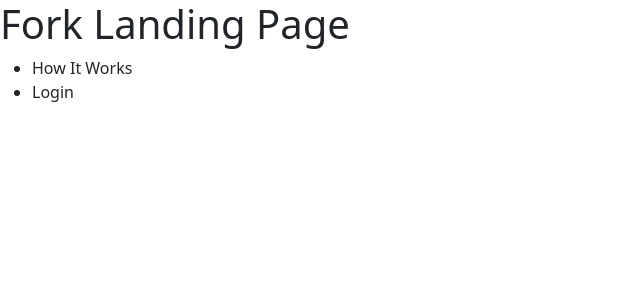
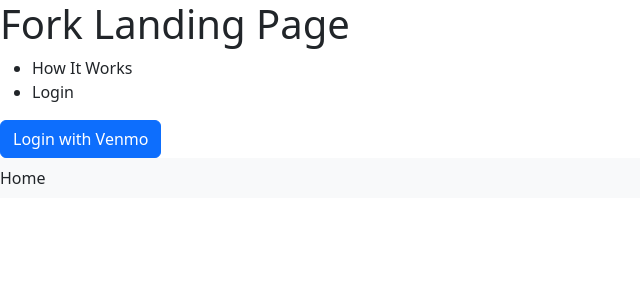
Before and after one commit to kevincakey/CS180-Fork, a React (Create React App) app: page / in a window 1280 px wide. Shown: the top 300 px of the page, without its empty margins (0-640 px from the left). Built offline with nearby package versions, Linux system fonts and the light colour scheme.

Commit message:
fixed duplicated declaration

```diff
--- a/src/App.js
+++ b/src/App.js
@@ -1,9 +1,9 @@
 import React, { Component }  from 'react';
 
 import 'bootstrap/dist/css/bootstrap.min.css';
-import {Button, Form, Dropdown, Collapse, Col, Row} from 'react-bootstrap';
+import {Button, Nav, Navbar, NavDropdown, Form, Dropdown, Collapse, Col, Row, Container} from 'react-bootstrap';
 
-
+import './App.css'
 //TODO: DEFINE DATABASE ELEMENTS GLOBALLY
 
 //homepage display class
@@ -21,9 +21,16 @@
           <li> How It Works </li>
           <li> Login </li>
         </ul>
+        <Button> Login with Venmo </Button>
+
+          <Navbar bg="light" expand="lg">
+          <Nav.Link href="#action1">Home</Nav.Link>
+
+
+          </Navbar>
+
       </div>
     );
   }
 
-
 }
```
